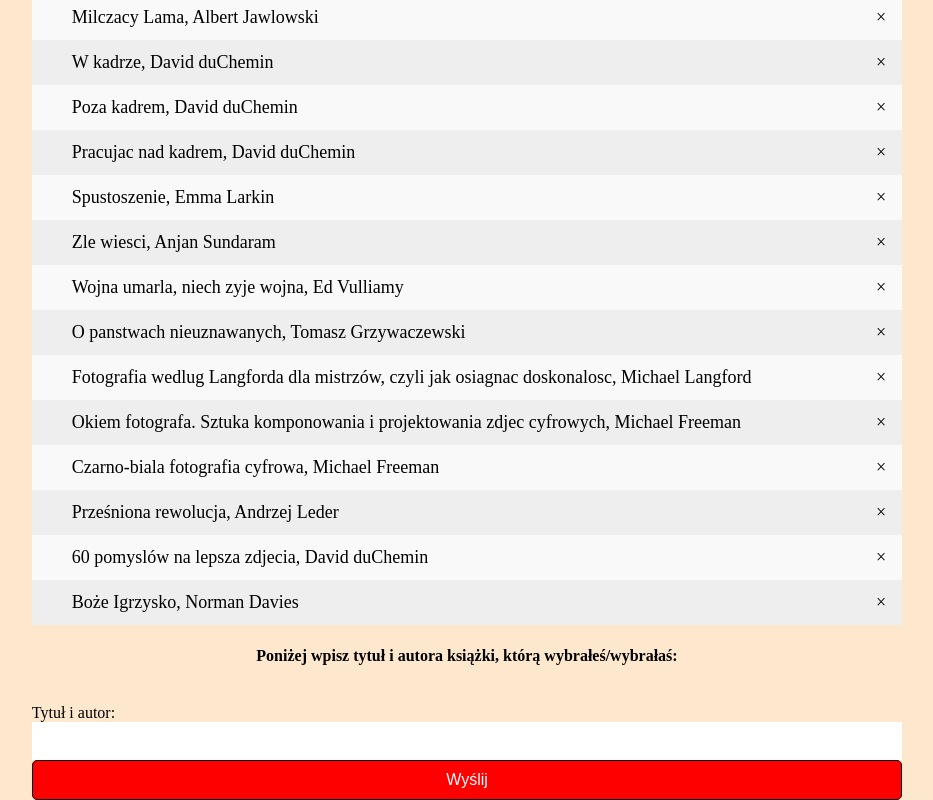
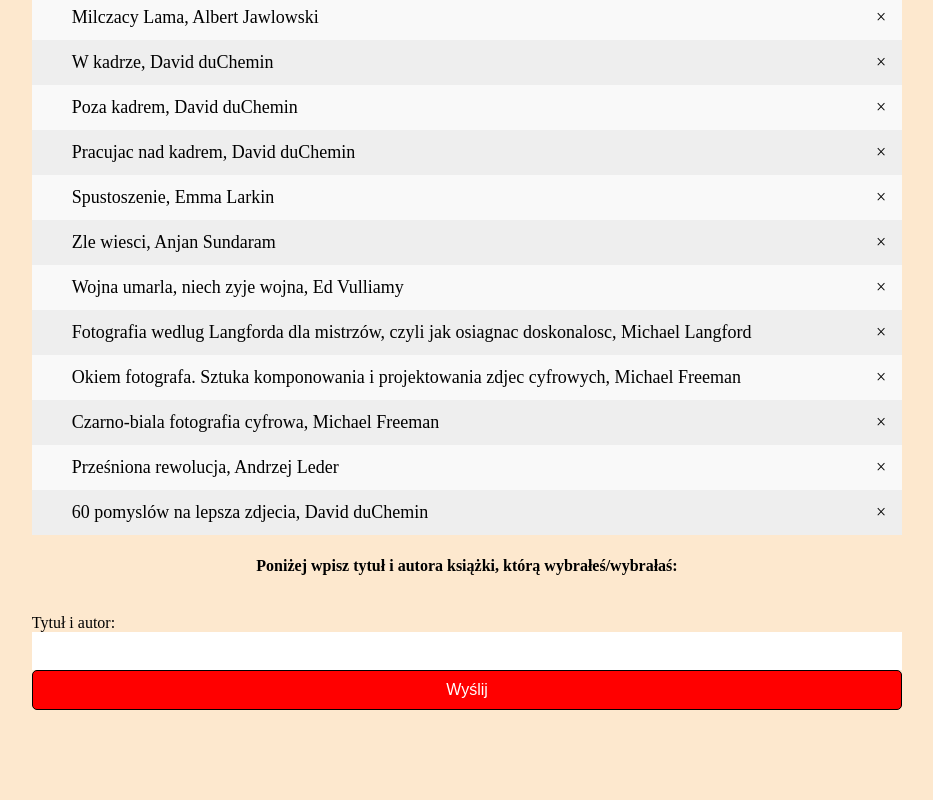
Before and after one commit to krmnow/krmnow.slub.io, a plain HTML site: page formularz/index.html in a window 1280 px wide. Shown: the part 786-1586 px from the top of the page, without its empty margins (173-1106 px from the left). After the commit the page ends 1496 px from the top, so only its background shows below. Drawn offline with Linux system fonts and the light colour scheme.

Commit message:
out boze

```diff
--- a/formularz/index.html
+++ b/formularz/index.html
@@ -35,13 +35,11 @@
 <li>Spustoszenie, Emma Larkin</li>
 <li>Zle wiesci, Anjan Sundaram</li>
 <li>Wojna umarla, niech zyje wojna, Ed Vulliamy</li>
-<li>O panstwach nieuznawanych, Tomasz Grzywaczewski </li>
 <li>Fotografia wedlug Langforda dla mistrzów, czyli jak osiagnac doskonalosc, Michael Langford</li>
 <li>Okiem fotografa. Sztuka komponowania i projektowania zdjec cyfrowych, Michael Freeman </li>
 <li>Czarno-biala fotografia cyfrowa, Michael Freeman </li>
 <li>Prześniona rewolucja, Andrzej Leder</li>
 <li>60 pomyslów na lepsza zdjecia, David duChemin</li>
-<li>Boże Igrzysko, Norman Davies</li>
 </ul>
 
 <div class="formularz">
```
